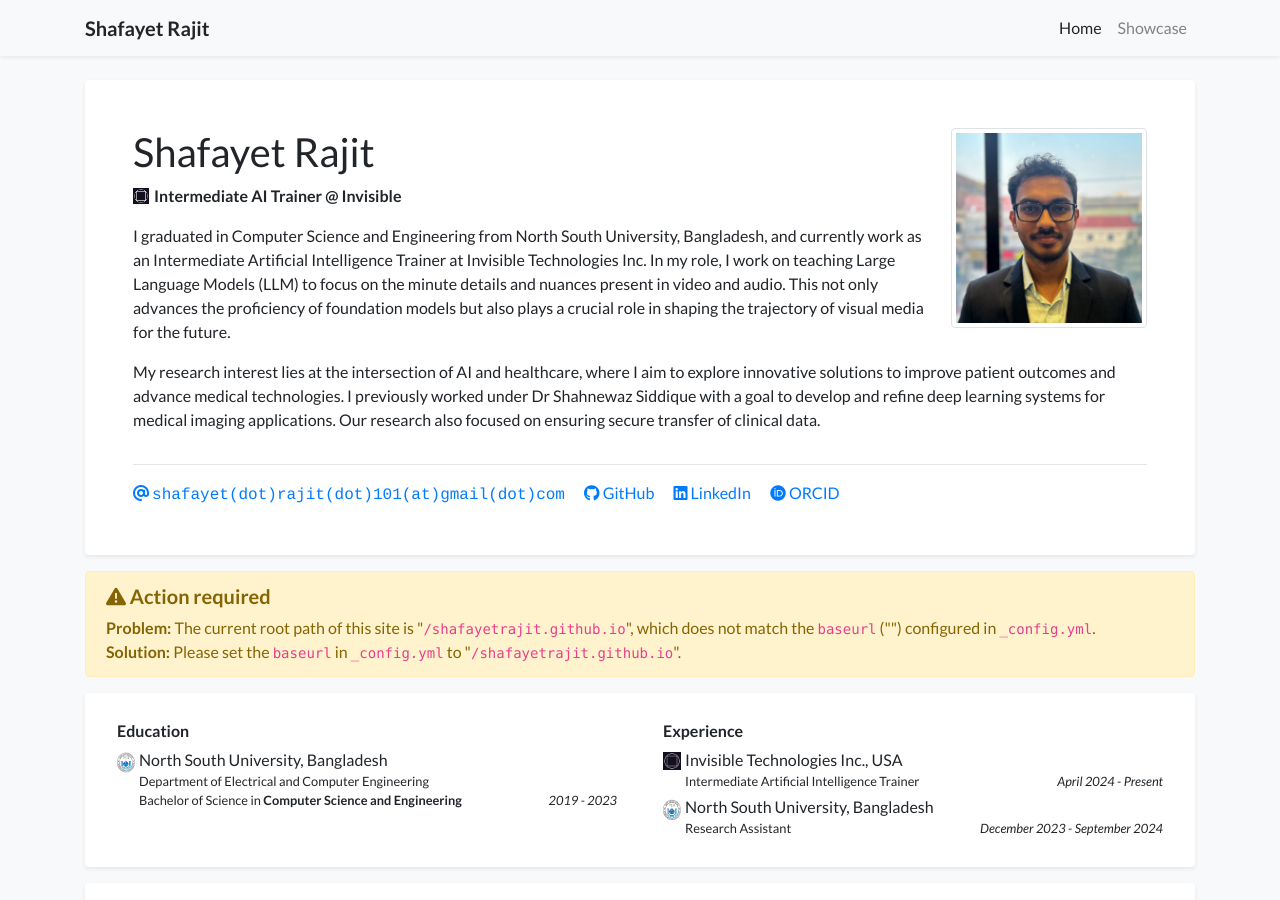
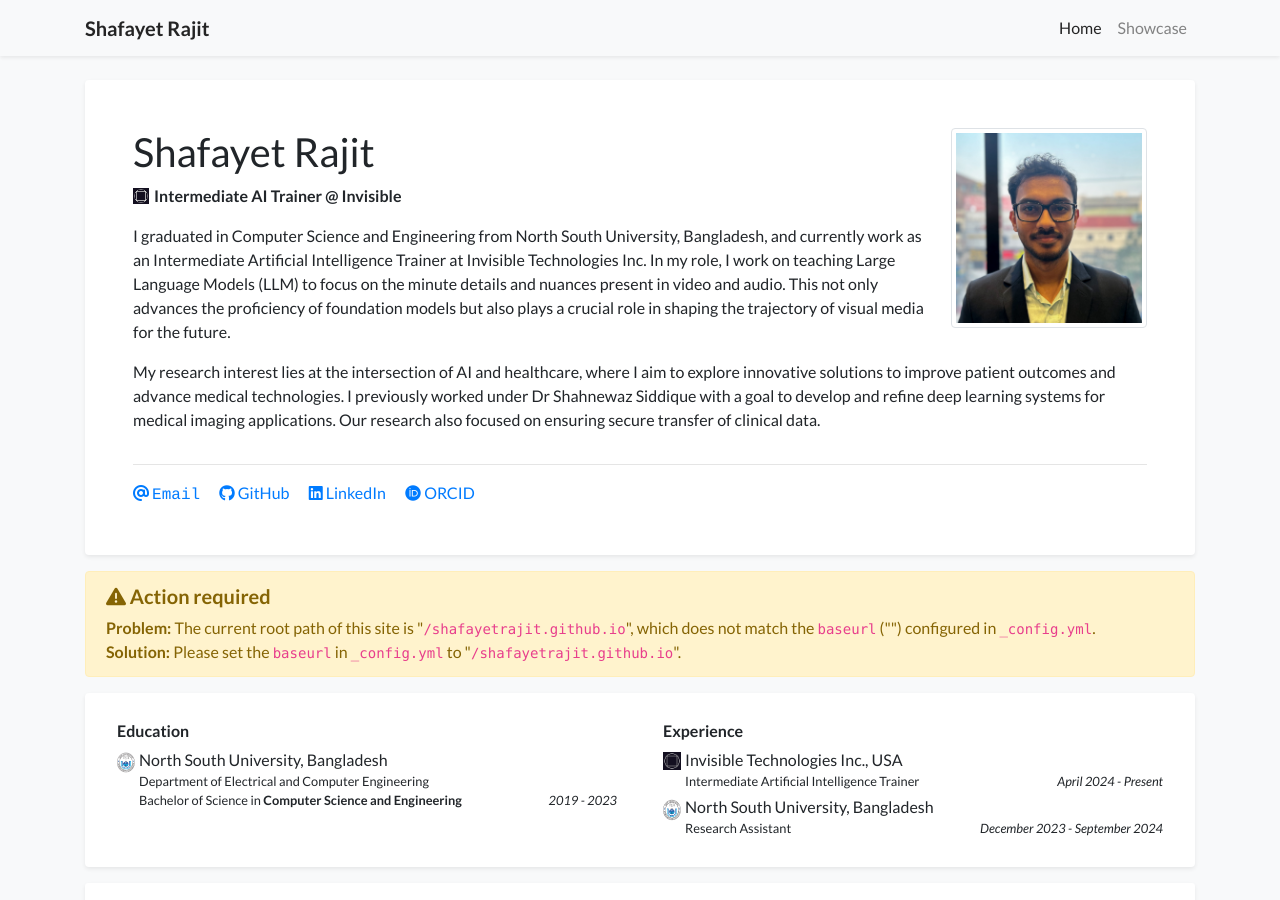
Before and after one commit to ShafayetRajit/shafayetrajit.github.io, a Jekyll site: the page built from index.html, in a window 1280 px wide and 900 px high. Built offline with Jekyll 4.4.1, drawn with Linux system fonts in a browser that asks for light colours; nearby versions of some CDN libraries; a style sheet for code colours, icons or effects is not loaded.

```diff
--- a/_includes/widgets/profile_card.html
+++ b/_includes/widgets/profile_card.html
@@ -54,7 +54,7 @@
                 <div class="row">
                     <div class="col">
                         <a class="pr-3 no-break" href="mailto:{{ site.data.profile.email | encode_email }}">
-                            <i class="fas fa-at"></i> <span class="email-text">{{ site.data.profile.email | replace: "@", "(at)" | replace: ".", "(dot)"}}</span>
+                            <i class="fas fa-at"></i> <span class="email-text">Email</span>
                         </a>
 
                         {% if site.data.profile.gscholar %}
```
Also changed, not shown: _showcase/default/single-image.md (+1 -1 lines).
